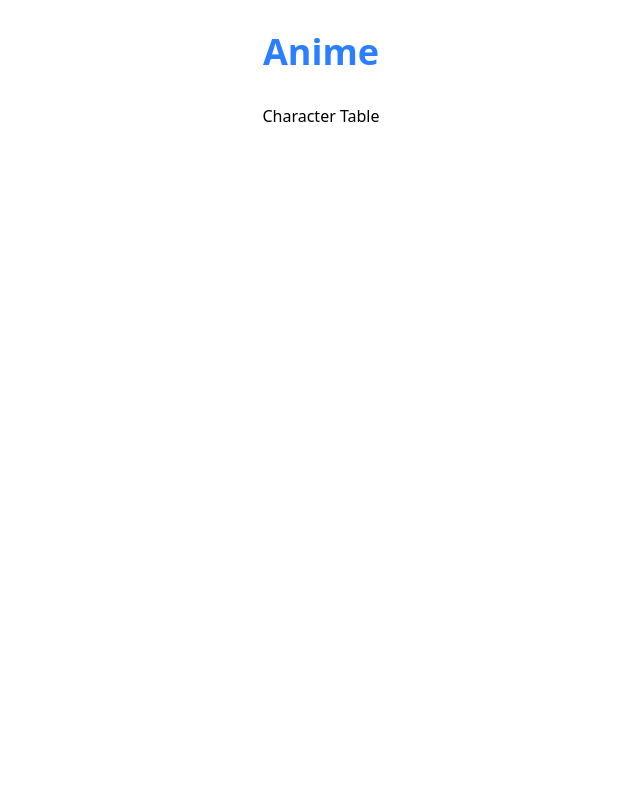
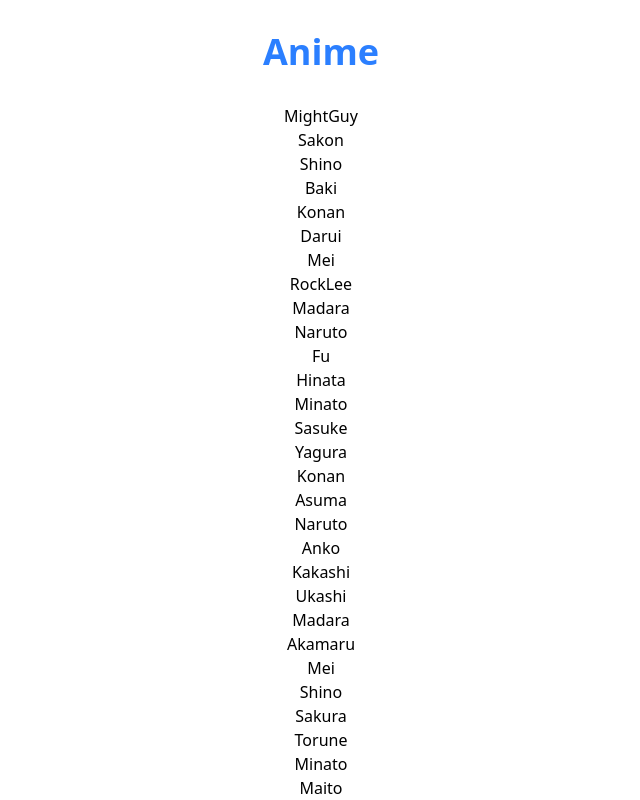
Before and after one commit to MazahirHaroon/table-data-management, a React (Vite) app: page / in a window 1280 px wide. Shown: the top 800 px of the page, without its empty margins (319-959 px from the left). Built offline with nearby package versions, Linux system fonts and the light colour scheme; data requests are answered from the project's data file.

Commit message:
feat: integrate character API and display fetched data on Characters page

```diff
--- /dev/null
+++ b/src/constants/api.ts
@@ -0,0 +1,3 @@
+const JSON_SERVER = import.meta.env.VITE_JSON_SERVER;
+
+export { JSON_SERVER };
--- a/src/pages/Characters.tsx
+++ b/src/pages/Characters.tsx
@@ -1,5 +1,51 @@
+import { useEffect, useState } from 'react';
+
+import type { CharacterList } from '@typesData/characters';
+import { getCharacters } from '@utils/api';
+
 const Characters = () => {
-  return <h1>Character Table</h1>;
+  const [characters, setCharacters] = useState<CharacterList[]>([]);
+  const [loading, setLoading] = useState<boolean>(true);
+  const [error, setError] = useState<string | null>(null);
+
+  useEffect(() => {
+    const controller = new AbortController();
+    const signal = controller.signal;
+
+    const getData = async () => {
+      setLoading(true);
+      setError(null);
+      const data = await getCharacters();
+      if (data) {
+        setCharacters(data);
+      } else if (data === null) {
+        if (!signal.aborted) setError('Failed to load characters.');
+      }
+      if (!signal.aborted) setLoading(false);
+    };
+    getData();
+
+    return () => {
+      controller.abort();
+    };
+  }, []);
+
+  if (loading)
+    return (
+      <div className='flex justify-center items-center'>
+        <p className='text-2xl text-gray-500'>Loading...</p>
+      </div>
+    );
+
+  if (error)
+    return (
+      <div className='flex justify-center items-center'>
+        <p className='text-2xl text-red-600'>Error...</p>
+      </div>
+    );
+
+  // Testing out values.
+  return characters.map(({ name }) => <p>{name}</p>);
 };
 
 export default Characters;
--- /dev/null
+++ b/src/typesData/characters.ts
@@ -0,0 +1,9 @@
+export interface CharacterList {
+  id: string;
+  name: string;
+  location: string;
+  health: string;
+  power: number;
+}
+
+export type ApiResponse = CharacterList[];
--- /dev/null
+++ b/src/utils/api.ts
@@ -0,0 +1,26 @@
+import { JSON_SERVER } from '@constants/api';
+import type { ApiResponse } from '@typesData/characters';
+
+const getCharacters = async (
+  signal?: AbortSignal
+): Promise<ApiResponse | null> => {
+  try {
+    const response = await fetch(`${JSON_SERVER}/characters`, { signal });
+    if (!response.ok) {
+      throw new Error(
+        `API error | ${response.status} | ${response.statusText}`
+      );
+    }
+    const data = (await response.json()) as ApiResponse;
+    return data;
+  } catch (err: any) {
+    if (err.name === 'AbortError') {
+      console.log('Fetch aborted');
+      return null;
+    }
+    console.error(`Something went wrong | ${err}`);
+    return null;
+  }
+};
+
+export { getCharacters };
```
Also changed, not shown: 2 other files (tests, documents, lock files or other folders).
